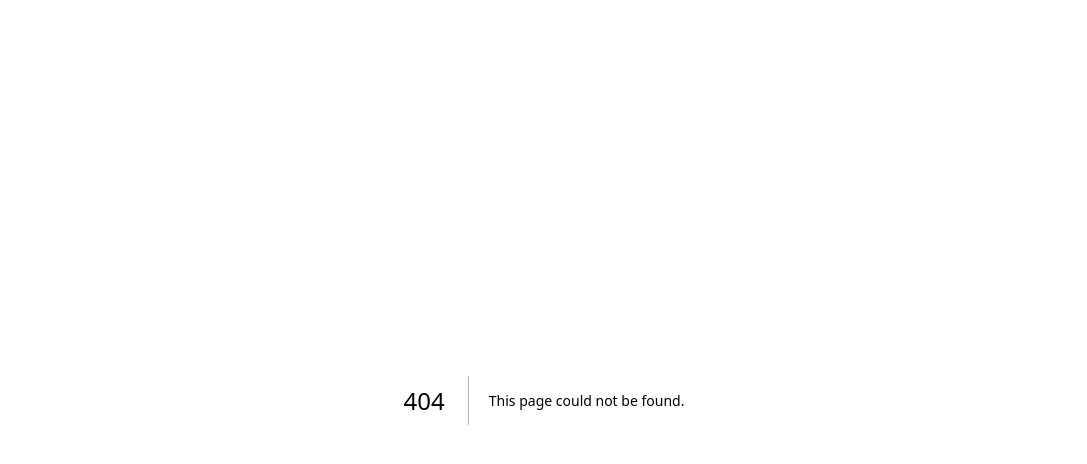
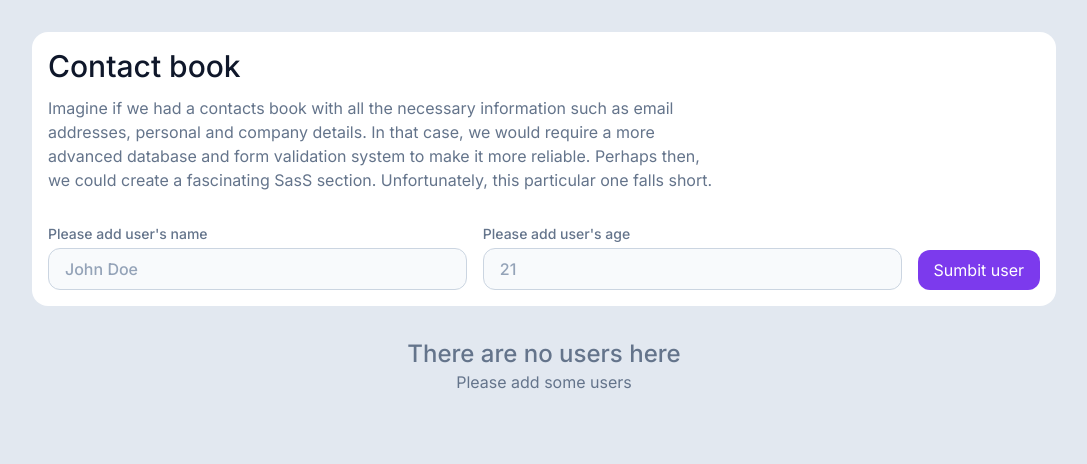
Before and after one commit to hessamkhoobkar/pilot-projects-react, a Next.js app: page /userinfo in a window 1280 px wide. Before the commit this address had no page. Shown: the top 464 px of the page, without its empty margins (96-1183 px from the left). Built offline with nearby package versions, Linux system fonts and the light colour scheme.

Commit message:
init user info project

```diff
--- /dev/null
+++ b/src/app/userinfo/page.tsx
@@ -0,0 +1,50 @@
+"use client";
+
+import { useEffect, useState } from "react";
+
+import NewUserForm from "@/components/userinfo/NewUserForm";
+import { UserList } from "@/types/userinfo";
+import UserView from "@/components/userinfo/UsersView";
+
+export default function Page() {
+  const [userList, setUserList] = useState<UserList[]>([]);
+
+  useEffect(() => {
+    const storedUserList = localStorage.getItem("userlist");
+    if (storedUserList !== null) {
+      setUserList(JSON.parse(storedUserList));
+    }
+  }, []);
+
+  function handleFormSubmit(user: UserList) {
+    setUserList((prevUserList) => {
+      const updatedUserList = [...prevUserList, user];
+      localStorage.setItem("userlist", JSON.stringify(updatedUserList));
+      return updatedUserList;
+    });
+  }
+
+  const listView = userList.map((user) => {
+    return <UserView key={user.userName} user={user} />;
+  });
+
+  return (
+    <div className="w-screen min-h-screen bg-slate-200 text-slate-900 pb-8">
+      <div className="w-full max-w-5xl mx-auto pt-8">
+        <NewUserForm onSubmit={handleFormSubmit} />
+      </div>
+      <div className="w-full max-w-5xl mx-auto pt-8">
+        {listView.length > 0 ? (
+          <div className="grid grid-cols-3 gap-4">{listView}</div>
+        ) : (
+          <div className="flex flex-col justify-center items-center text-slate-500">
+            <h3 className="text-2xl font-medium">There are no users here</h3>
+            <p>Please add some users</p>
+          </div>
+        )}
+      </div>
+    </div>
+  );
+}
+
+// set and get to local storage
--- /dev/null
+++ b/src/components/userinfo/NewUserForm.tsx
@@ -0,0 +1,87 @@
+"use client";
+
+import React, { useState } from "react";
+import { NewUserFormProps } from "@/types/userinfo";
+
+export default function NewUserForm({ onSubmit }: NewUserFormProps) {
+  const [userName, setUserName] = useState("");
+  const [userAge, setUserAge] = useState("");
+
+  function handleNameChange(event: React.ChangeEvent<HTMLInputElement>) {
+    setUserName(event.target.value);
+  }
+
+  function handleAgeChange(event: React.ChangeEvent<HTMLInputElement>) {
+    setUserAge(event.target.value);
+  }
+
+  function handleFormSubmit(event: React.FormEvent<HTMLFormElement>) {
+    event.preventDefault();
+
+    const newUser = {
+      userName: userName,
+      userAge: userAge,
+    };
+
+    onSubmit(newUser);
+
+    setUserName("");
+    setUserAge("");
+  }
+
+  return (
+    <div className="bg-white w-full rounded-2xl p-4">
+      <h2 className="text-3xl font-medium mb-3">Contact book</h2>
+      <p className="text-slate-500 max-w-2xl mb-8">
+        Imagine if we had a contacts book with all the necessary information
+        such as email addresses, personal and company details. In that case, we
+        would require a more advanced database and form validation system to
+        make it more reliable. Perhaps then, we could create a fascinating SasS
+        section. Unfortunately, this particular one falls short.
+      </p>
+      <form
+        className="flex justify-start items-end gap-4"
+        onSubmit={handleFormSubmit}
+      >
+        <label
+          className="flex flex-col justify-start items-start gap-1 grow text-slate-500 font-medium"
+          htmlFor="user-name"
+        >
+          <span className="text-sm">Please add user&apos;s name</span>
+
+          <input
+            className="bg-slate-50 border border-slate-300 text-slate-900 placeholder:text-slate-400 hover:bg-white hover:border-violet-400 focus:bg-white focus:outline-violet-600 rounded-xl py-2 px-4 transition-colors duration-200 ease-in-out w-full"
+            placeholder="John Doe"
+            type="text"
+            id="user-name"
+            autoComplete="off"
+            onChange={handleNameChange}
+            value={userName}
+          />
+        </label>
+        <label
+          className="flex flex-col justify-start items-start gap-1 grow text-slate-500 font-medium"
+          htmlFor="user-age"
+        >
+          <span className="text-sm">Please add user&apos;s age</span>
+
+          <input
+            className="bg-slate-50 border border-slate-300 text-slate-900 placeholder:text-slate-400 hover:bg-white hover:border-violet-400 focus:bg-white focus:outline-violet-600 rounded-xl py-2 px-4 transition-colors duration-200 ease-in-out w-full"
+            placeholder="21"
+            type="number"
+            id="user-age"
+            autoComplete="off"
+            onChange={handleAgeChange}
+            value={userAge}
+          />
+        </label>
+        <button
+          className="bg-violet-600 text-white hover:bg-violet-700 active:bg-violet-800 rounded-xl py-2 px-4 transition-colors duration-200 ease-in-out"
+          type="submit"
+        >
+          Sumbit user
+        </button>
+      </form>
+    </div>
+  );
+}
--- /dev/null
+++ b/src/components/userinfo/UsersView.tsx
@@ -0,0 +1,20 @@
+import { UserList } from "@/types/userinfo";
+
+interface UserViewProps {
+  user: UserList;
+}
+
+export default function UserView({ user }: UserViewProps) {
+  return (
+    <div className="bg-white text-slate-900 w-full rounded-2xl p-4">
+      <p>
+        <span className="text-slate-500 mr-2">User name:</span>
+        <span>{user.userName}</span>
+      </p>
+      <p>
+        <span className="text-slate-500 mr-2">Their Age:</span>
+        <span>{user.userAge}</span>
+      </p>
+    </div>
+  );
+}
--- /dev/null
+++ b/src/types/userinfo.ts
@@ -0,0 +1,8 @@
+export interface UserList {
+  userName: string;
+  userAge: string;
+}
+
+export type NewUserFormProps = {
+  onSubmit: (user: UserList) => void;
+};
```
